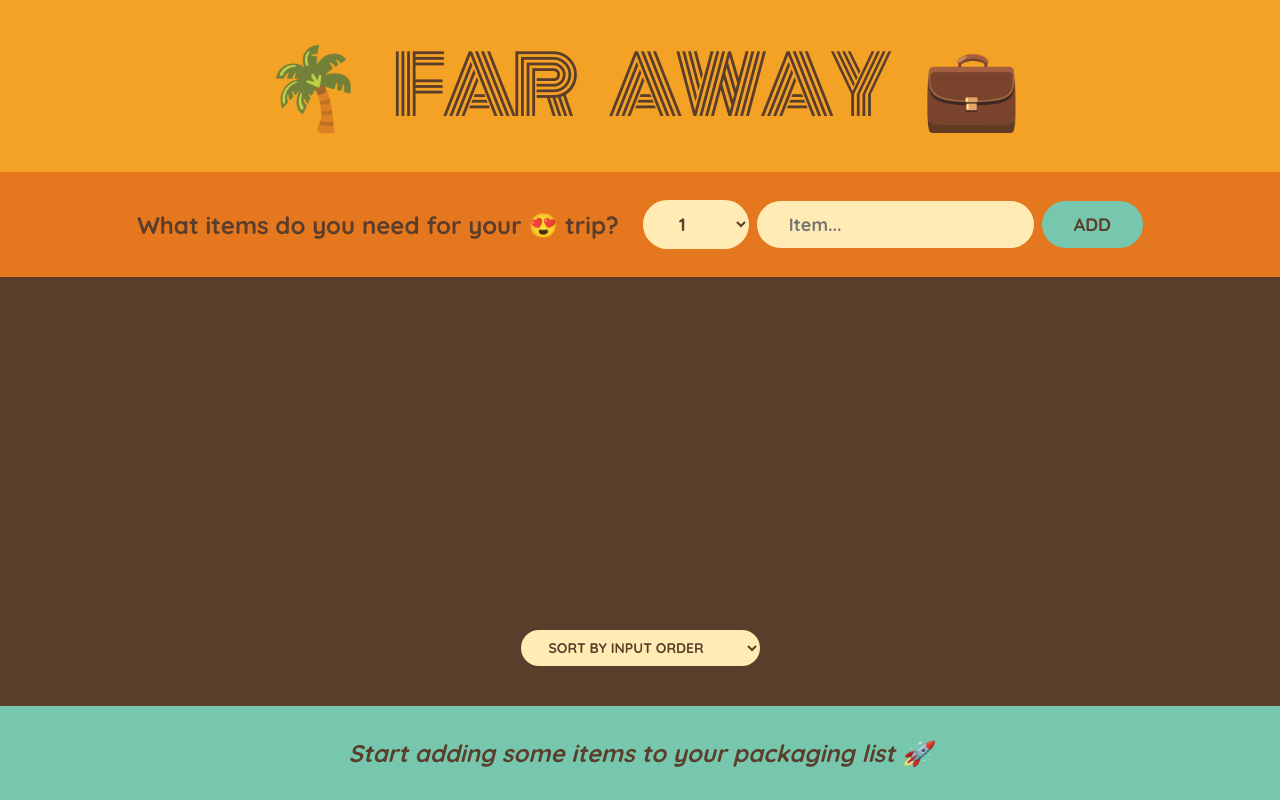
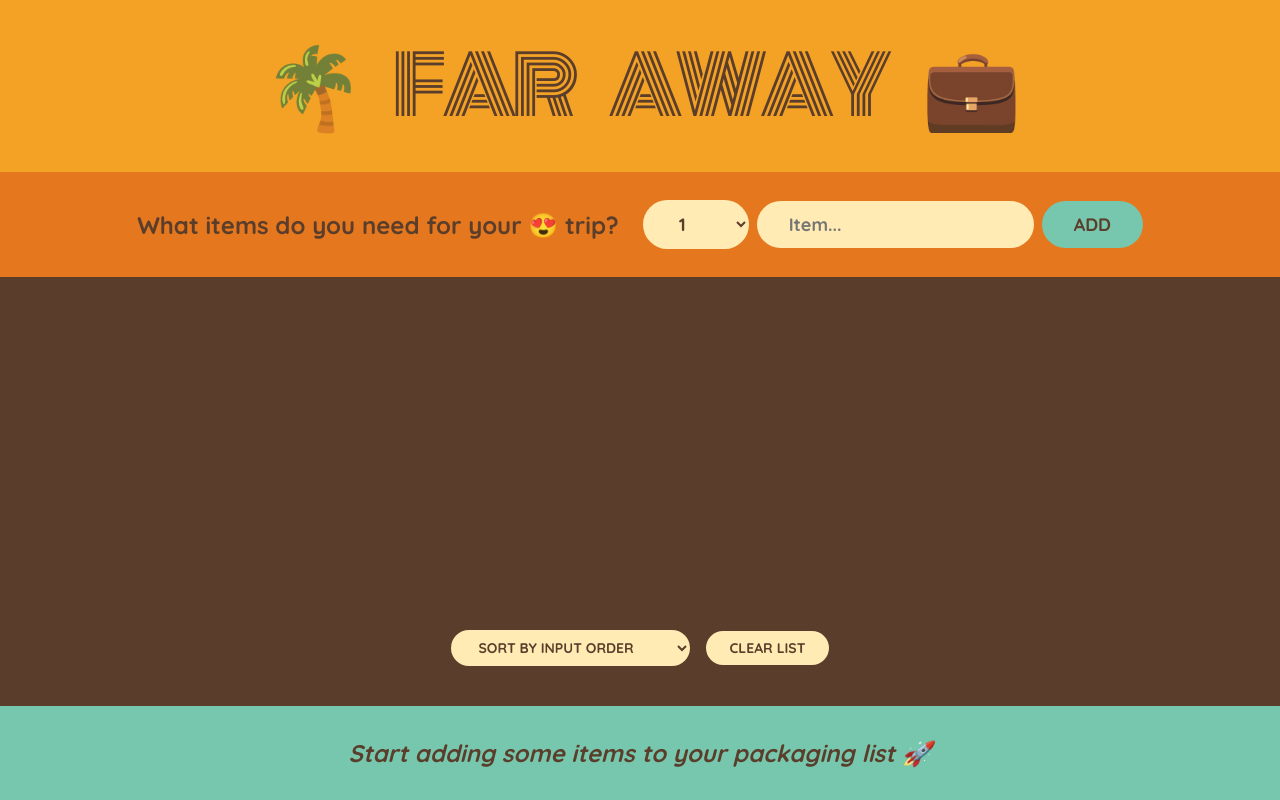
Before and after one commit to HamzA-1729/trip-checklist, a React (Vite) app: page / in a window 1280 px wide. Built offline with nearby package versions, Linux system fonts and the light colour scheme.

Commit message:
clear list functionality adde

```diff
--- a/src/components/App.jsx
+++ b/src/components/App.jsx
@@ -19,6 +19,9 @@ function App() {
       )
     );
   };
+  const handleDeleteAll = () => {
+    setItems([]);
+  };
   return (
     <div className="app">
       <Logo />
@@ -27,6 +30,7 @@ function App() {
         items={items}
         onDeleteItems={handleDeleteItems}
         onToggleItem={handleToggleItem}
+        onClearList={handleDeleteAll}
       />
       <Stats items={items} />
     </div>
--- a/src/components/List.jsx
+++ b/src/components/List.jsx
@@ -1,6 +1,6 @@
 import { useState } from "react";
 import Item from "./Item";
-function List({ items, onDeleteItems, onToggleItem }) {
+function List({ items, onDeleteItems, onToggleItem, onClearList }) {
   const [sortBy, setSortBy] = useState("input");
   let sortedItems;
   if (sortBy === "input") sortedItems = items;
@@ -33,6 +33,7 @@ function List({ items, onDeleteItems, onToggleItem }) {
           <option value="description">sort by description</option>
           <option value="packed">sort by packed status</option>
         </select>
+        <button onClick={onClearList}>clear list</button>
       </div>
     </div>
   );
```
